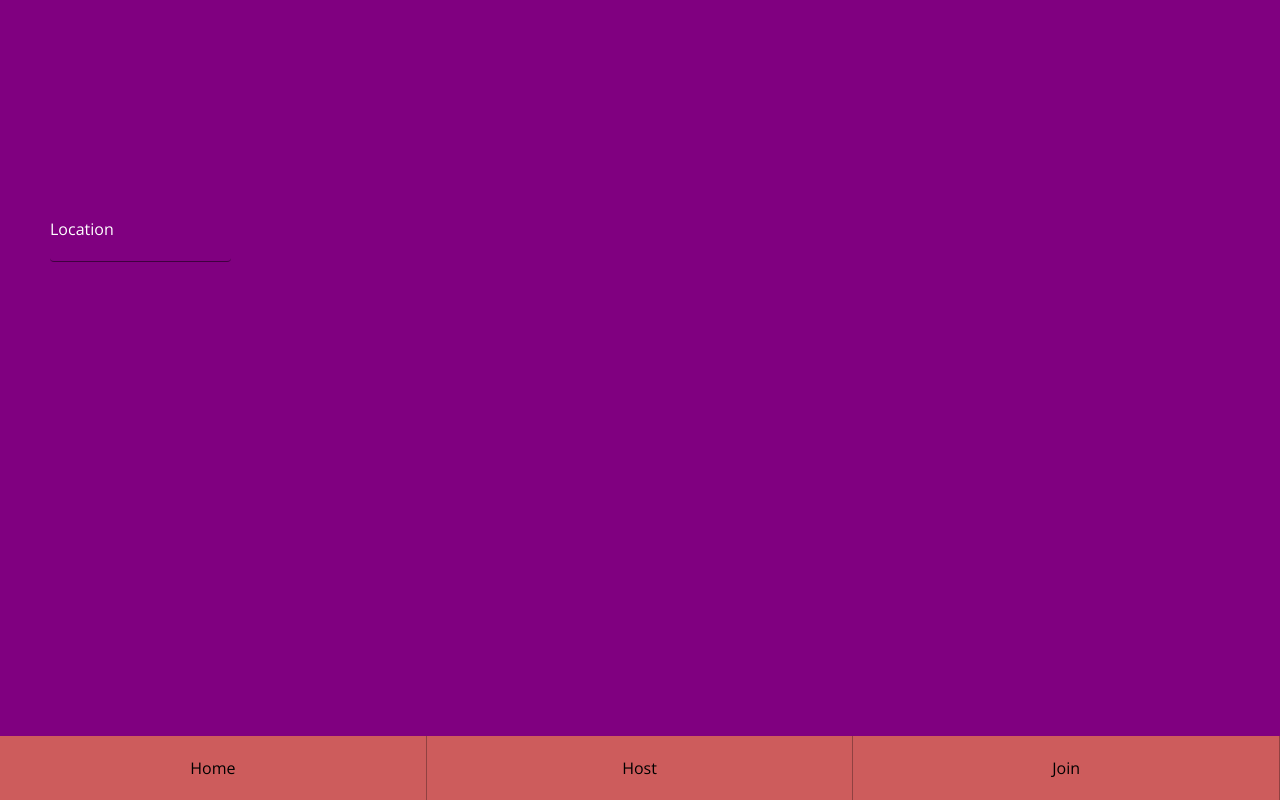
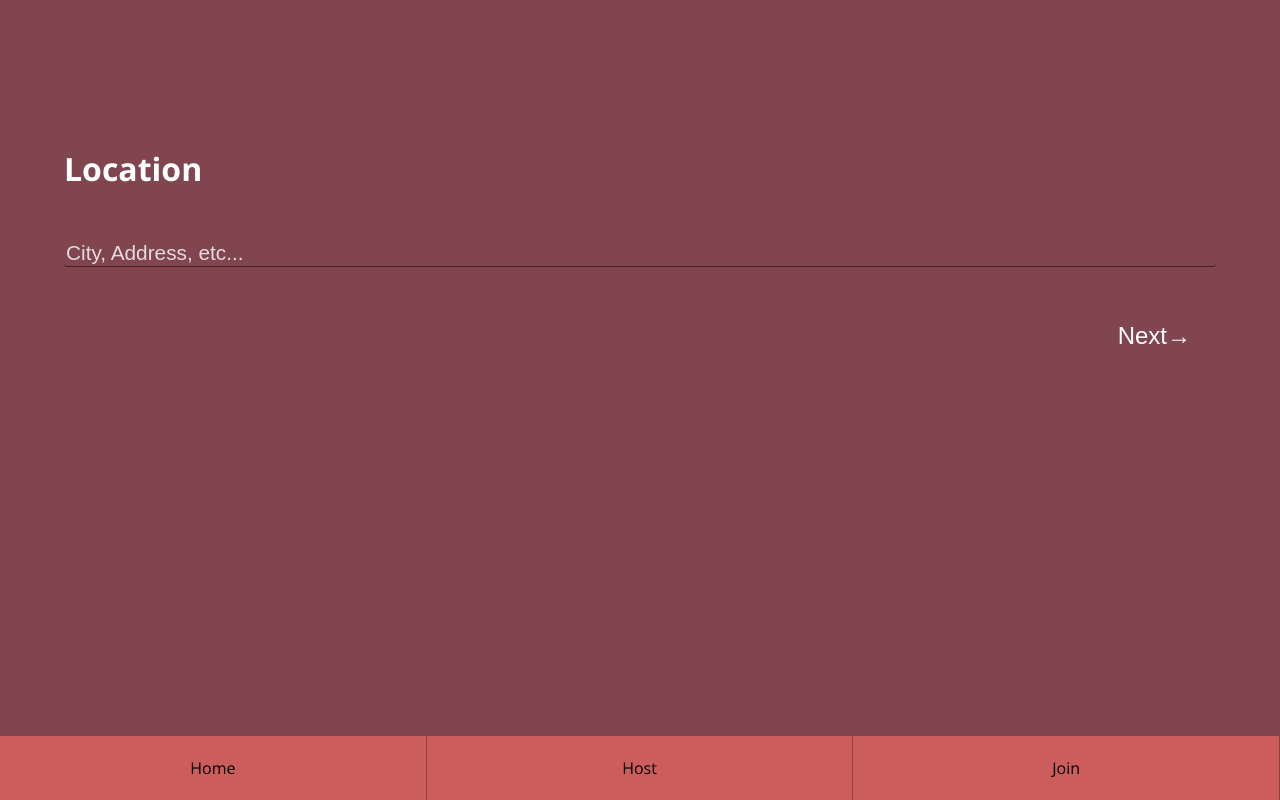
Before and after one commit to JapanPanda/tastinder, a Next.js app in the folder tastinder-frontend/: page /host in a window 1280 px wide. Built offline with nearby package versions, Linux system fonts and the light colour scheme.

Commit message:
Added sliding card functionality

```diff
--- a/tastinder-frontend/pages/host.js
+++ b/tastinder-frontend/pages/host.js
@@ -11,6 +11,16 @@ const Host = () => {
     console.log('submitted');
   };
 
+  const nextButtonClick = (event) => {
+    setCard(card + 1);
+    console.log('Card: ' + card);
+  };
+
+  const backButtonClick = (event) => {
+    setCard(card - 1);
+    console.log('Card: ' + card);
+  };
+
   return (
     <div>
       <Head>
@@ -20,19 +30,31 @@ const Host = () => {
 
       <NavBar />
       <div className={styles.formContainer}>
-        {card === 0 && (
-          <div className={`${styles.initialCard} ${styles.purple}`}>
-            <div className={styles.cardText}>
-              Location
+        <div
+          className={
+            `${styles.initialCard} ${styles.red}` +
+            (card !== 0 ? ` ${styles.dissapear}` : ` ${styles.show}`)
+          }
+        >
+          <div className={styles.cardBody}>
+            <h1>Location</h1>
+            <div className={styles.cardField}>
+              <input type="text" placeholder="City, Address, etc..." />
+            </div>
+            <button onClick={nextButtonClick}>Next→</button>
+          </div>
+        </div>
+
+        {card === 1 && (
+          <div className={`${styles.card} ${styles.green}`}>
+            <div className={styles.cardBody}>
+              <h1>Keyword</h1>
               <div className={styles.cardField}>
-                <input type="text" />
+                <input type="text" placeholder="Sushi, burgers, etc..." />
               </div>
+              <button onClick={nextButtonClick}>Next→</button>
             </div>
           </div>
-        )}
-
-        {card === 1 && (
-          <div className={`${styles.initialCard} ${styles.purple}`}>Hi</div>
         )}
       </div>
     </div>
--- a/tastinder-frontend/styles/host.module.scss
+++ b/tastinder-frontend/styles/host.module.scss
@@ -28,6 +28,16 @@
   }
 }
 
+@keyframes slideRight {
+  0% {
+    transform: translate(0%);
+  }
+
+  100% {
+    transform: translate(-150%);
+  }
+}
+
 @mixin cardFlex {
   height: 100vh;
   display: flex;
@@ -35,21 +45,44 @@
   justify-content: center;
   align-content: center;
 
-  .cardText {
-    width: 100%;
+  .cardBody {
     padding-bottom: 40vh;
-    padding-left: 50px;
+    width: 90%;
     color: white;
 
     input[type='text'] {
       background: transparent;
       border: 0px;
       border-bottom: 1px solid rgba(0, 0, 0, 0.5);
+      color: white;
+      font-size: 1.3em;
+      width: 100%;
     }
 
     input[type='text']:focus {
-      background: rgba(0, 0, 0, 0.2);
+      animation-name: backgroundFill;
+      animation-duration: 0.15s;
+      animation-timing-function: ease-out;
+      animation-fill-mode: both;
       outline: none;
+    }
+
+    input[type='text']::placeholder {
+      color: rgba(255, 255, 255, 0.8);
+    }
+
+    h1 {
+      margin-bottom: 50px;
+    }
+
+    button {
+      margin-top: 50px;
+      float: right;
+      background: none;
+      border: 0px;
+      color: white;
+      padding: 5px 25px;
+      font-size: 1.5em;
     }
   }
 }
@@ -64,15 +97,32 @@
   animation-duration: 1s;
   animation-name: slideLeft;
   animation-timing-function: ease-in-out;
+
+  animation-fill-mode: both;
 }
 
 .initialCard {
   @include cardFlex;
-  animation-duration: 1s;
-  animation-name: slideLeft;
-  animation-timing-function: ease-in-out;
 }
 
-.purple {
-  background-color: purple;
+.dissapear {
+  position: absolute;
+  width: 100%;
+  animation-delay: 0.4s;
+  animation-duration: 1s;
+  animation-name: slideRight;
+  animation-timing-function: linear;
+  animation-fill-mode: both;
 }
+
+.show {
+  height: 100vh;
+}
+
+.green {
+  background-color: #538548;
+}
+
+.red {
+  background-color: #80454f;
+}
```
